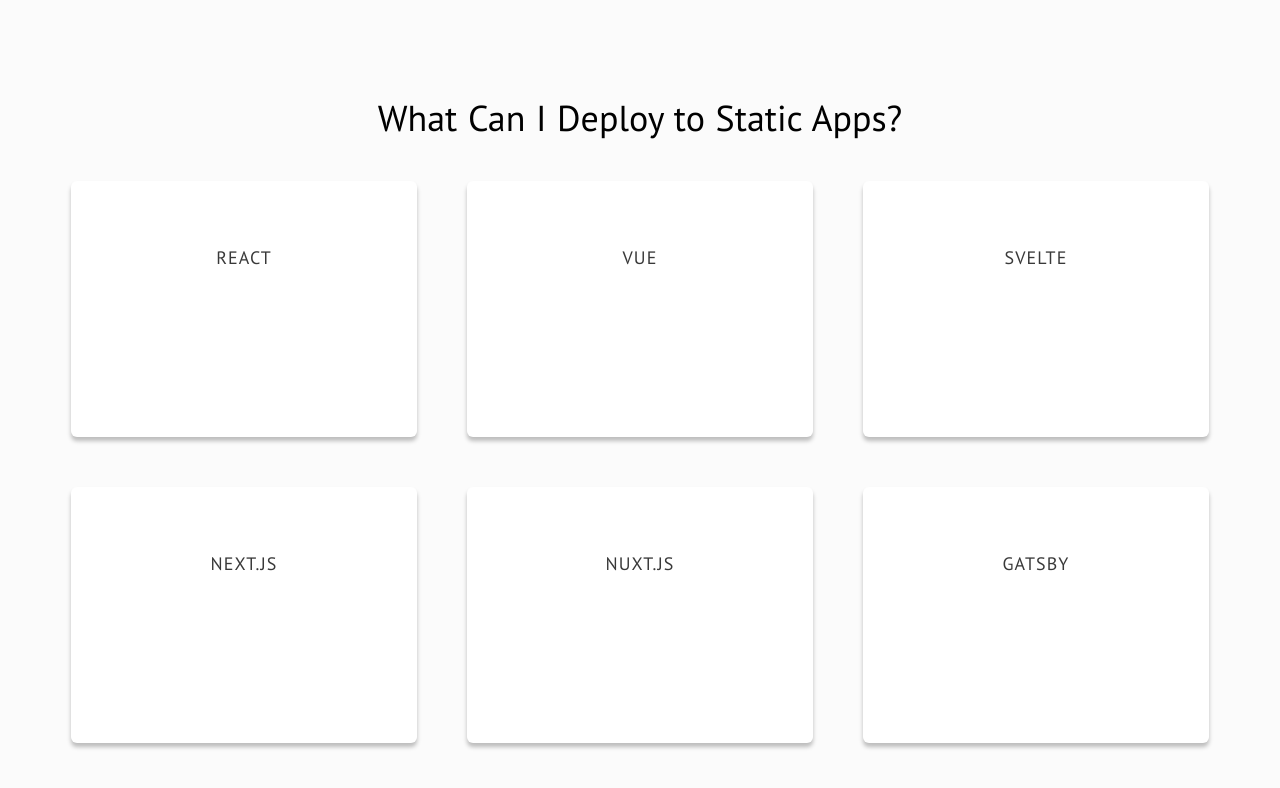
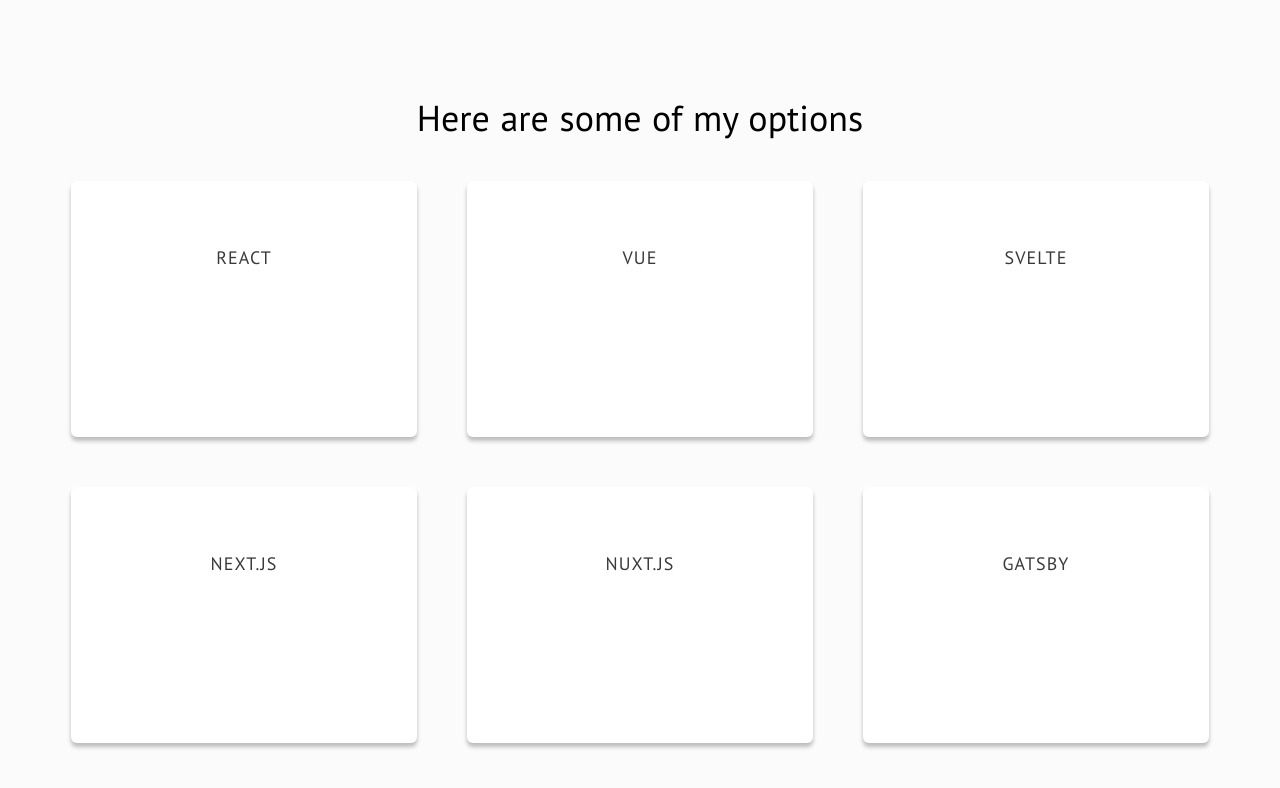
Before and after one commit to sebug/nuxtjs-starter, a Nuxt app: page / in a window 1280 px wide. Shown: the top 788 px of the page. Built offline with nearby package versions, Linux system fonts and the light colour scheme.

Commit message:
Some mini changes

```diff
--- a/pages/index.vue
+++ b/pages/index.vue
@@ -1,6 +1,6 @@
 <template>
   <div class="home">
-    <h1>What Can I Deploy to Static Apps?</h1>
+    <h1>Here are some of my options</h1>
     <div class="card-grid">
       <SmallCard
         v-bind:key="project.id"
--- a/pages/project/_path.vue
+++ b/pages/project/_path.vue
@@ -47,7 +47,7 @@
             target="_blank"
           >
             <GithubIcon v-bind:w="24" v-bind:h="24" />
-            Learn more...
+            Learn more!
           </a>
         </div>
       </div>
```
Also changed, not shown: package.json (+3 -5 lines), utils/projectsData.js (line endings or trailing spaces), 1 other file (tests, documents, lock files or other folders).
